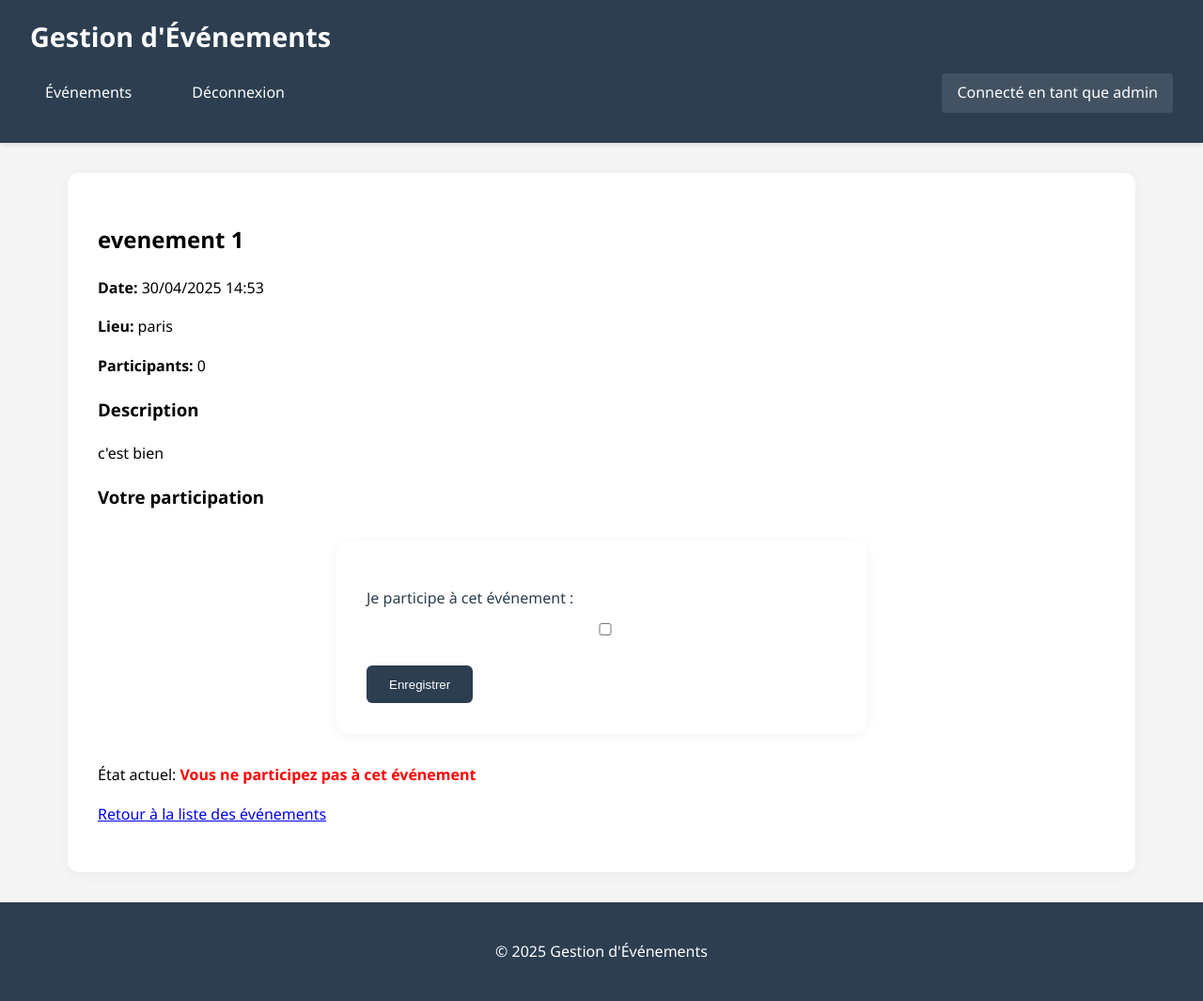
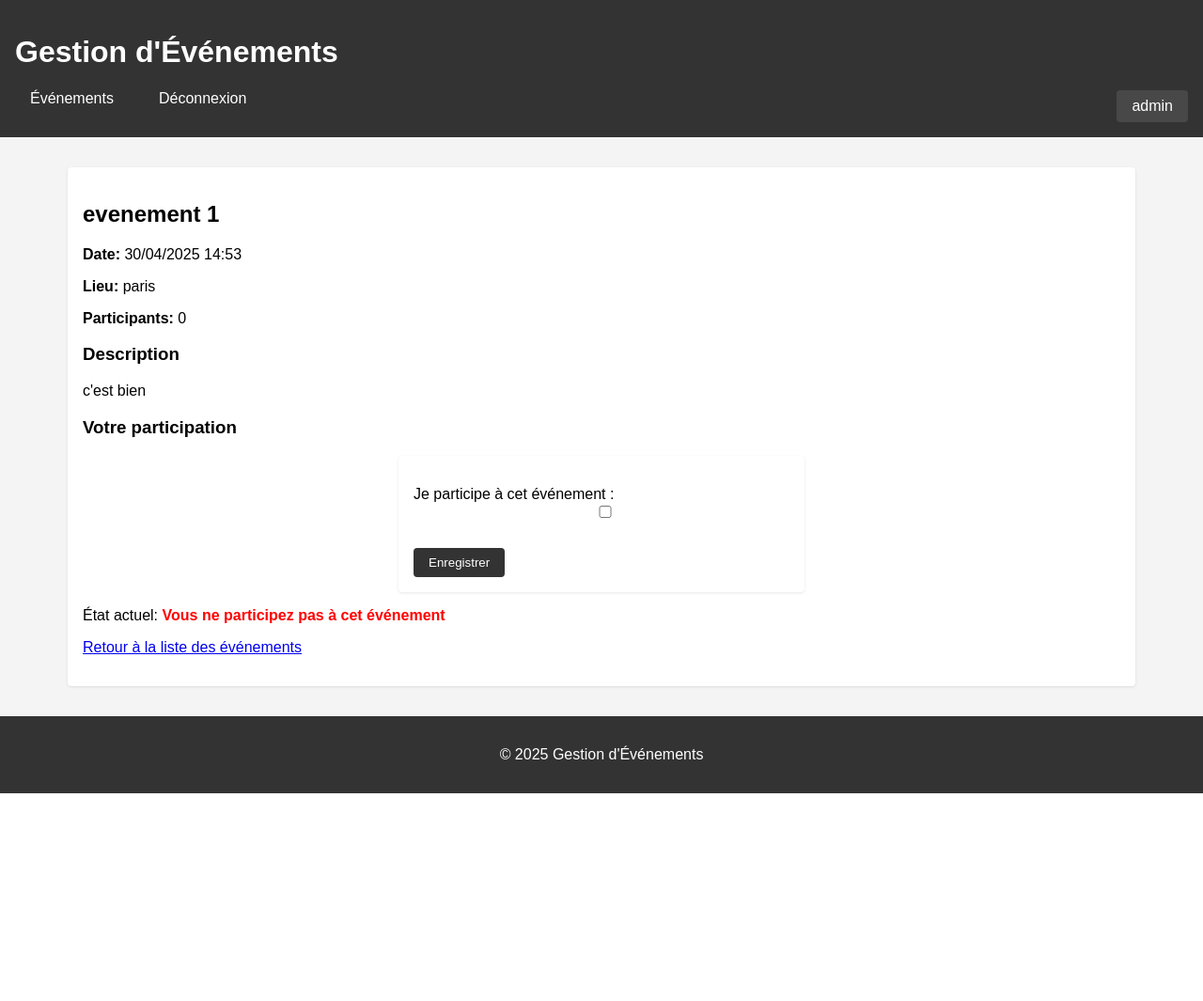
Before and after one commit to 5h1ro0o/TP, a Django app: page /events/1/ in a window 1280 px wide. Shown: the whole page at 94% size. After the commit the page ends 844 px from the top, so only its background shows below. Run offline with Django 5.2, Linux system fonts and the light colour scheme; a user stored in the database is signed in; data comes from the database, SQL or seed files in the repository.

Commit message:
deuxieme commit

```diff
--- a/events/templates/base.html
+++ b/events/templates/base.html
@@ -6,31 +6,19 @@
     <title>{% block title %}Gestion d'Événements{% endblock %}</title>
     <style>
         body {
-            font-family: 'Segoe UI', system-ui, -apple-system, sans-serif;
-            line-height: 1.6;
+            font-family: Arial, sans-serif;
             margin: 0;
             padding: 0;
             min-height: 100vh;
             display: flex;
             flex-direction: column;
-            background-color: #f5f5f5;
+            background-color: #f4f4f4;
         }
 
         header {
-            background-color: #2c3e50;
+            background-color: #333;
             color: white;
-            padding: 1rem 2rem;
-            box-shadow: 0 2px 5px rgba(0,0,0,0.1);
-        }
-
-        header h1 {
-            margin: 0;
-            font-size: 1.8rem;
-            font-weight: 600;
-        }
-
-        nav {
-            padding: 1rem 0;
+            padding: 1rem;
         }
 
         nav ul {
@@ -38,53 +26,34 @@
             padding: 0;
             margin: 0;
             display: flex;
-            align-items: center;
-            gap: 2rem;
+            gap: 1rem;
         }
 
         nav a {
             color: white;
             text-decoration: none;
-            font-weight: 500;
             padding: 0.5rem 1rem;
-            border-radius: 4px;
-            transition: background-color 0.3s;
         }
 
         nav a:hover {
             background-color: rgba(255,255,255,0.1);
+            border-radius: 4px;
         }
 
         main {
             flex: 1;
             padding: 2rem;
             max-width: 1200px;
+            margin: 0 auto;
             width: 100%;
-            margin: 0 auto;
             box-sizing: border-box;
         }
 
         .messages {
             padding: 1rem;
-            margin-bottom: 1.5rem;
-            border-radius: 8px;
-            animation: slideIn 0.3s ease-out;
-            max-width: 800px;
-            margin-left: auto;
-            margin-right: auto;
+            margin-bottom: 1rem;
+            border-radius: 4px;
             text-align: center;
-            font-weight: 500;
-            position: relative;
-            overflow: hidden;
-        }
-
-        .messages::before {
-            content: '';
-            position: absolute;
-            left: 0;
-            top: 0;
-            height: 100%;
-            width: 4px;
         }
 
         .success {
@@ -93,108 +62,61 @@
             border: 1px solid #c3e6cb;
         }
 
-        .success::before {
-            background-color: #28a745;
-        }
-
         .error {
             background-color: #f8d7da;
             color: #721c24;
             border: 1px solid #f5c6cb;
         }
 
-        .error::before {
-            background-color: #dc3545;
-        }
-
-        @keyframes slideIn {
-            from {
-                transform: translateY(-100%);
-                opacity: 0;
-            }
-            to {
-                transform: translateY(0);
-                opacity: 1;
-            }
-        }
-
         .event-list {
             display: grid;
-            grid-template-columns: repeat(auto-fill, minmax(350px, 1fr));
-            gap: 2rem;
-            padding: 1rem 0;
+            grid-template-columns: repeat(auto-fill, minmax(300px, 1fr));
+            gap: 1rem;
         }
 
         .event-card {
             background: white;
-            border-radius: 12px;
-            padding: 1.5rem;
-            box-shadow: 0 2px 15px rgba(0,0,0,0.05);
-            transition: transform 0.2s, box-shadow 0.2s;
-        }
-
-        .event-card:hover {
-            transform: translateY(-5px);
-            box-shadow: 0 4px 20px rgba(0,0,0,0.1);
-        }
-
-        .event-card h3 {
-            margin-top: 0;
-            color: #2c3e50;
-            font-size: 1.4rem;
+            padding: 1rem;
+            border-radius: 4px;
+            box-shadow: 0 1px 3px rgba(0,0,0,0.1);
         }
 
         .event-detail {
             background: white;
-            padding: 2rem;
-            border-radius: 12px;
-            box-shadow: 0 2px 15px rgba(0,0,0,0.05);
+            padding: 1rem;
+            border-radius: 4px;
+            box-shadow: 0 1px 3px rgba(0,0,0,0.1);
         }
 
         form {
-            max-width: 500px;
-            margin: 2rem auto;
+            max-width: 400px;
+            margin: 0 auto;
             background: white;
-            padding: 2rem;
-            border-radius: 12px;
-            box-shadow: 0 2px 15px rgba(0,0,0,0.05);
-        }
-
-        label {
-            display: block;
-            margin-bottom: 0.5rem;
-            color: #2c3e50;
-            font-weight: 500;
+            padding: 1rem;
+            border-radius: 4px;
+            box-shadow: 0 1px 3px rgba(0,0,0,0.1);
         }
 
         input, select, textarea {
             width: 100%;
-            padding: 0.8rem;
+            padding: 0.5rem;
             margin-bottom: 1rem;
-            border: 2px solid #e0e0e0;
-            border-radius: 6px;
+            border: 1px solid #ddd;
+            border-radius: 4px;
             box-sizing: border-box;
-            transition: border-color 0.3s;
-        }
-
-        input:focus, select:focus, textarea:focus {
-            outline: none;
-            border-color: #2c3e50;
         }
 
         button {
-            background-color: #2c3e50;
+            background-color: #333;
             color: white;
             border: none;
-            padding: 0.8rem 1.5rem;
+            padding: 0.5rem 1rem;
+            border-radius: 4px;
             cursor: pointer;
-            border-radius: 6px;
-            font-weight: 500;
-            transition: background-color 0.3s;
         }
 
         button:hover {
-            background-color: #34495e;
+            background-color: #444;
         }
 
         .user-status {
@@ -205,22 +127,19 @@
         }
 
         footer {
-            background-color: #2c3e50;
+            background-color: #333;
             color: white;
-            padding: 1.5rem;
+            padding: 1rem;
             text-align: center;
-            margin-top: auto;
         }
 
-        /* Responsive Design */
         @media (max-width: 768px) {
             nav ul {
                 flex-direction: column;
-                gap: 1rem;
             }
 
             .user-status {
-                margin: 1rem 0;
+                margin: 0.5rem 0;
             }
 
             main {
@@ -241,7 +160,7 @@
                 <li><a href="{% url 'event_list' %}">Événements</a></li>
                 {% if user.is_authenticated %}
                     <li><a href="{% url 'logout' %}">Déconnexion</a></li>
-                    <li class="user-status">Connecté en tant que {{ user.username }}</li>
+                    <li class="user-status">{{ user.username }}</li>
                 {% else %}
                     <li><a href="{% url 'login' %}">Connexion</a></li>
                     <li><a href="{% url 'register' %}">Inscription</a></li>
--- a/events/urls.py
+++ b/events/urls.py
@@ -3,7 +3,7 @@ from . import views
 
 urlpatterns = [
     path('', views.home, name='home'),
-    path('register/', views.register, name='register'),
     path('events/', views.event_list, name='event_list'),
     path('events/<int:event_id>/', views.event_detail, name='event_detail'),
+    path('register/', views.register, name='register'),
 ]
--- a/events/views.py
+++ b/events/views.py
@@ -23,12 +23,15 @@ def home(request):
 
 def event_list(request):
     events = Event.objects.all()
+    for event in events:
+        event.participant_count = event.participation_set.filter(is_attending=True).count()
     return render(request, 'events/event_list.html', {'events': events})
 
 def event_detail(request, event_id):
     event = get_object_or_404(Event, pk=event_id)
     participation = None
     form = None
+    participant_count = event.participation_set.filter(is_attending=True).count()
 
     if request.user.is_authenticated:
         participation, created = Participation.objects.get_or_create(
@@ -50,7 +53,7 @@ def event_detail(request, event_id):
         'event': event,
         'participation': participation,
         'form': form,
-        'participant_count': event.participant_count
+        'participant_count': participant_count
     }
 
     return render(request, 'events/event_detail.html', context)
```
Also changed, not shown: events/templates/events/event_list.html (+8 -8 lines).
